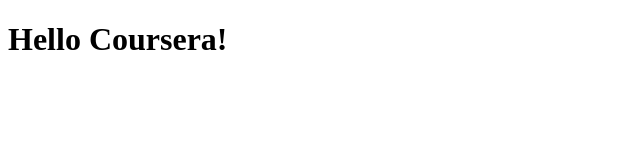
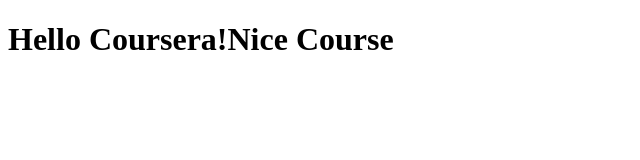
Before and after one commit to chirayu16/furry-chainsaw, a plain HTML site: page site/index.html in a window 1280 px wide. Shown: the whole page, without its empty margins (0-640 px from the left). Drawn offline with Linux system fonts and the light colour scheme.

Commit message:
Small addition to our page content.

```diff
--- a/site/index.html
+++ b/site/index.html
@@ -4,6 +4,6 @@
 	<title>Hello Coursera!</title>
 </head>
 <body>
-<h1>Hello Coursera!</h1>
+<h1> Hello Coursera!Nice Course </h1>
 </body>
 </html>
```
